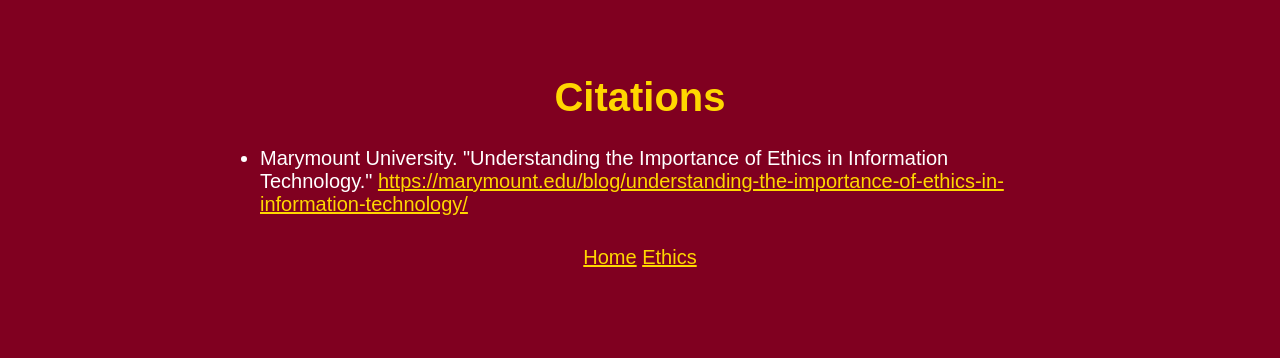
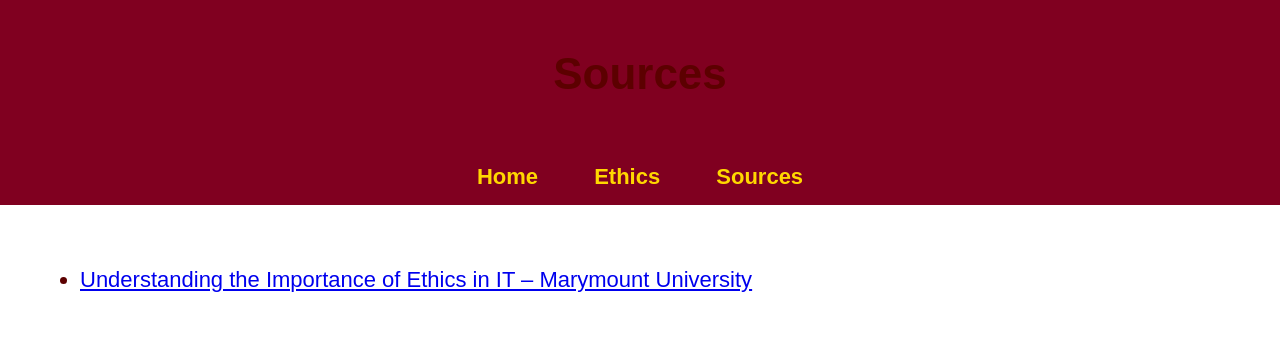
Before and after one commit to Brajal1/BrandonJal, a plain HTML site: page sources.html in a window 1280 px wide. Drawn offline with Linux system fonts and the light colour scheme.

Commit message:
Update sources.html

```diff
--- a/sources.html
+++ b/sources.html
@@ -1,46 +1,53 @@
 <!DOCTYPE html>
 <html>
 <head>
-  <title>Citations</title>
+  <title>Sources</title>
   <style>
     body {
+      background-color: white;
+      color: #5c0000;
+      font-family: Arial, sans-serif;
+      font-size: 22px;
+      margin: 0;
+    }
+    header {
       background-color: #800020;
-      color: white;
-      font-family: Arial, sans-serif;
-      font-size: 20px;
-      padding: 40px;
-    }
-    h1 {
-      color: gold;
-      font-size: 40px;
+      padding: 20px;
       text-align: center;
     }
-    ul {
-      max-width: 800px;
-      margin: auto;
+    nav {
+      background-color: #800020;
+      text-align: center;
+      padding: 15px 0;
     }
-    li {
-      margin-bottom: 15px;
+    nav a {
+      color: gold;
+      text-decoration: none;
+      margin: 0 25px;
+      font-weight: bold;
+      font-size: 22px;
     }
-    a {
-      color: gold;
+    nav a:hover {
+      text-decoration: underline;
+    }
+    main {
+      padding: 40px;
     }
   </style>
 </head>
 <body>
-  <h1>Citations</h1>
-  <ul>
-    <li>
-      Marymount University. "Understanding the Importance of Ethics in Information Technology."
-      <a href="https://marymount.edu/blog/understanding-the-importance-of-ethics-in-information-technology/" target="_blank">
-        https://marymount.edu/blog/understanding-the-importance-of-ethics-in-information-technology/
-      </a>
-    </li>
-  </ul>
-
-  <div style="text-align: center; margin-top: 30px;">
+  <header>
+    <h1>Sources</h1>
+  </header>
+  <nav>
     <a href="index.html">Home</a>
     <a href="ethics.html">Ethics</a>
-  </div>
+    <a href="sources.html">Sources</a>
+  </nav>
+  <main>
+    <ul>
+      <li><a href="https://marymount.edu/blog/understanding-the-importance-of-ethics-in-information-technology/" target="_blank">Understanding the Importance of Ethics in IT – Marymount University</a></li>
+    </ul>
+  </main>
 </body>
 </html>
```
